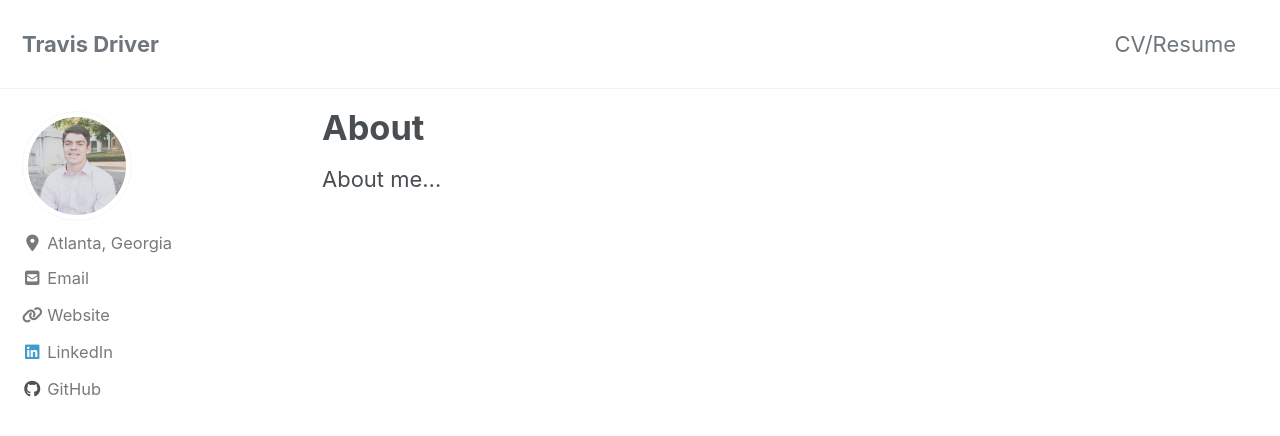
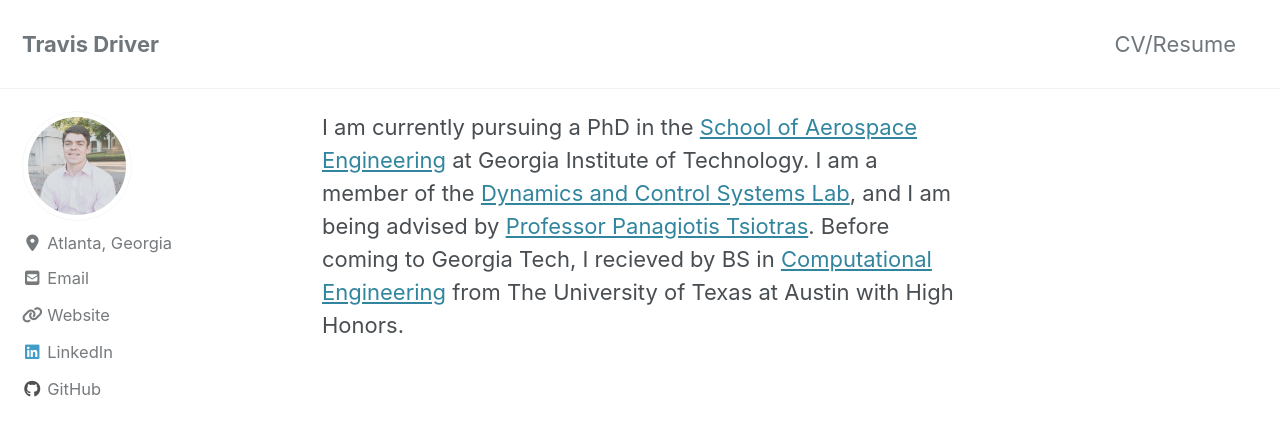
Before and after one commit to travisdriver/travisdriver.github.io, a Jekyll site: the page built from _pages/about.md, in a window 1280 px wide and 900 px high. Shown: the top 436 px of the window. Built offline with Jekyll 4.4.1, drawn with Linux system fonts in a browser that asks for light colours; cached includes are drawn as plain includes; nearby versions of some CDN libraries.

```diff
--- a/_pages/about.md
+++ b/_pages/about.md
@@ -1,9 +1,8 @@
 ---
 layout: single
-title: "About"
 permalink: /About/
 comments: true
 author_profile: true
 ---
 
-About me...
+I am currently pursuing a PhD in the [School of Aerospace Engineering](https://ae.gatech.edu/) at Georgia Institute of Technology. I am a member of the [Dynamics and Control Systems Lab](http://dcsl.gatech.edu/), and I am being advised by [Professor Panagiotis Tsiotras](http://dcsl.gatech.edu/tsiotras.html). Before coming to Georgia Tech, I recieved by BS in [Computational Engineering](https://www.ae.utexas.edu/undergraduate/computational-undergrad-program) from The University of Texas at Austin with High Honors.
```
